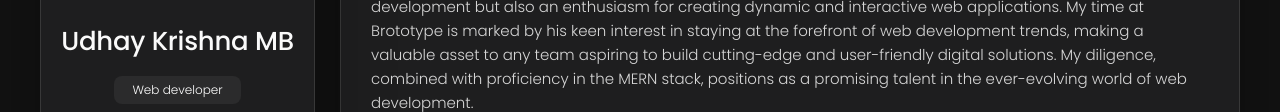
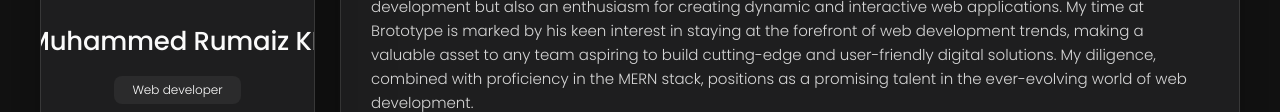
Before and after one commit to bgstudent/Personal-Portfolio, a plain HTML site: page index.html in a window 1280 px wide. Shown: the part 271-383 px from the top of the page. Drawn offline with nearby package versions, Linux system fonts and the light colour scheme.

Commit message:
Rumaiz edited the main heading from UdhayKrishna to Muhammed Rumaiz KK

```diff
--- a/index.html
+++ b/index.html
@@ -64,7 +64,7 @@
           </figure>
 
           <div class="info-content">
-            <h1 class="name" title="Richard hanrick">Udhay Krishna MB</h1>
+            <h1 class="name" title="Richard hanrick">Muhammed Rumaiz KK</h1>
 
             <p class="title">Web developer</p>
           </div>
```
